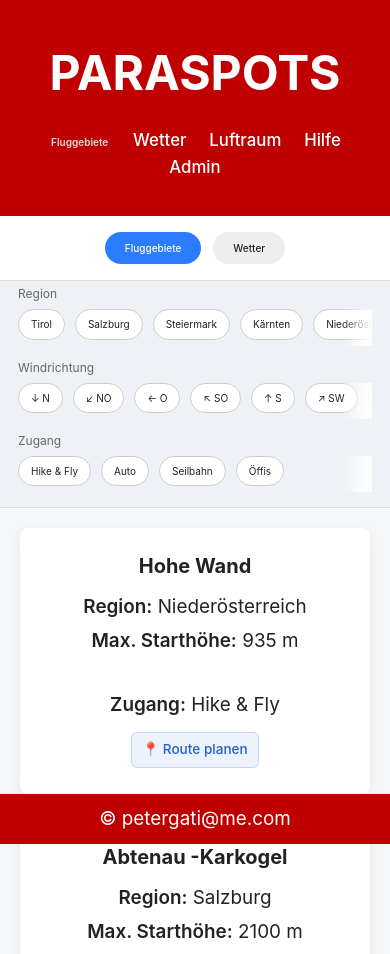
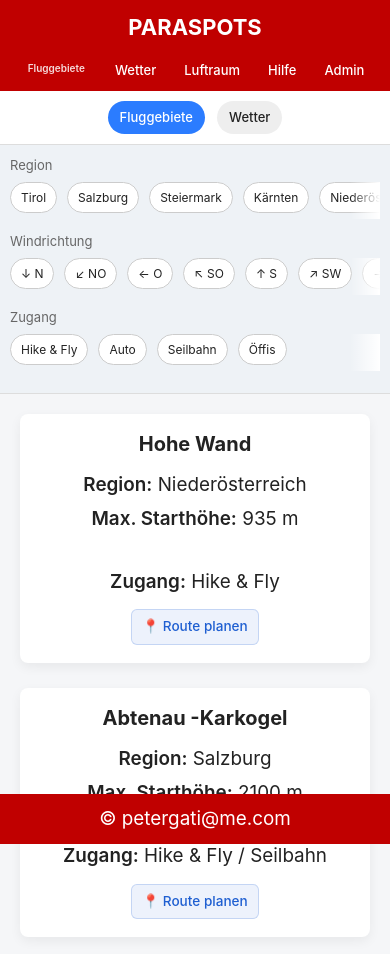
Before and after one commit to PeterGati/paraspots, a plain HTML site: page index.html in a window 390 px wide. Shown: the top 954 px of the page. Drawn offline with Linux system fonts and the light colour scheme.

Commit message:
Update style.css

```diff
--- a/css/style.css
+++ b/css/style.css
@@ -1193,3 +1193,61 @@ body {
 body {
     font-size: 10px;
 }
+/* ======================
+   MOBILE FIX
+====================== */
+@media (max-width: 768px) {
+
+    /* HEADER kisebb */
+    .site-header {
+        padding: 10px 0;
+    }
+
+    .site-header h1 {
+        font-size: 22px;
+        margin: 0;
+    }
+
+    .header-nav {
+        display: flex;
+        flex-wrap: wrap;
+        justify-content: center;
+        gap: 8px;
+    }
+
+    .header-nav a {
+        font-size: 13px;
+    }
+
+    /* MODE SWITCH kisebb */
+    .mode-switch {
+        padding: 10px;
+    }
+
+    .mode-btn {
+        font-size: 13px;
+        padding: 6px 12px;
+    }
+
+    /* FILTER BLOKK kompakt */
+    .filter-area {
+        padding: 10px;
+    }
+
+    .filter-title {
+        font-size: 13px;
+        margin-bottom: 6px;
+    }
+
+    .filter-chip {
+        font-size: 12px;
+        padding: 5px 10px;
+    }
+
+    /* CARD kompakt */
+    .start-card {
+        padding: 12px;
+        font-size: 14px;
+    }
+
+}
```
